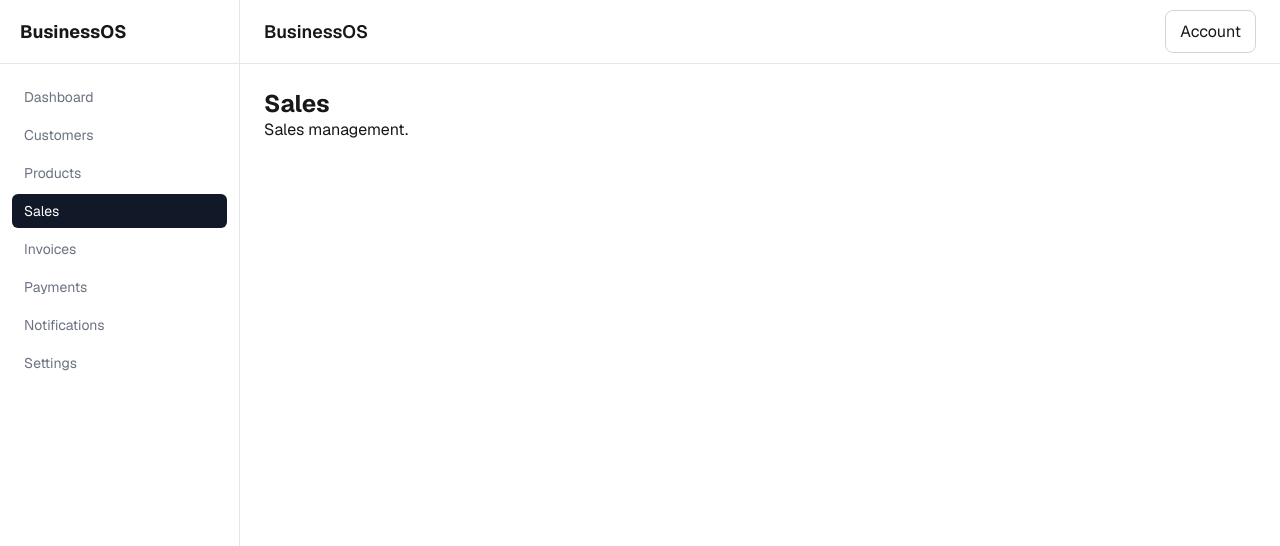
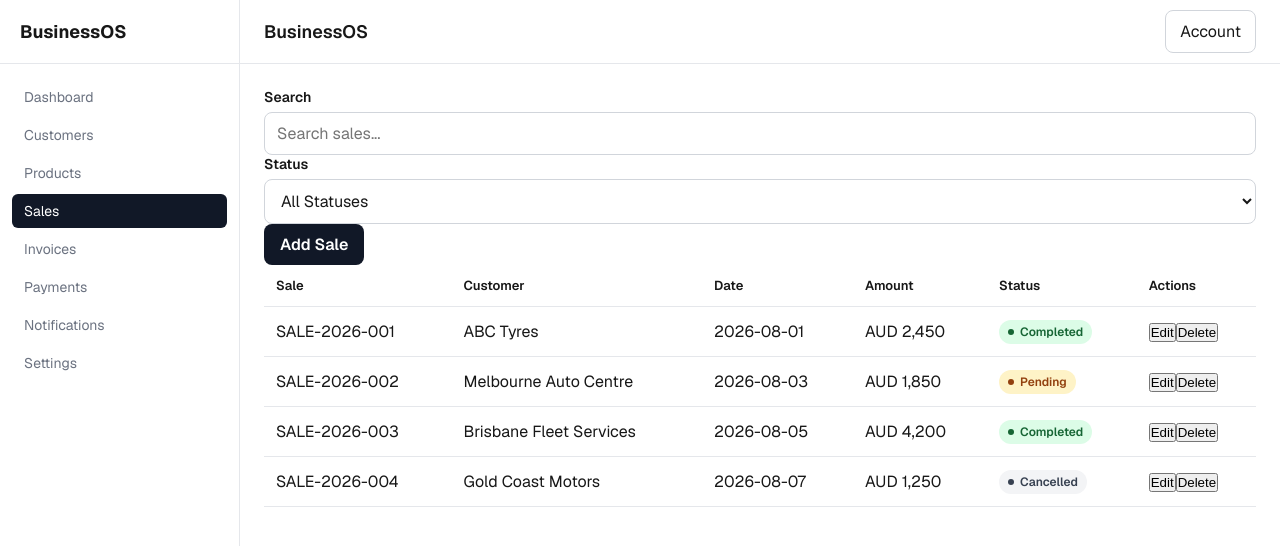
Before and after one commit to sathishbgit-source/businessos-ai, a Next.js app in the folder apps/web/: page /sales in a window 1280 px wide. Shown: the top 546 px of the page. Built offline with nearby package versions, Linux system fonts and the light colour scheme.

Commit message:
feat: add sales management module

```diff
--- a/apps/web/app/(dashboard)/sales/page.tsx
+++ b/apps/web/app/(dashboard)/sales/page.tsx
@@ -1,8 +1,95 @@
+"use client";
+
+import { useState } from "react";
+import { SalesHeader } from "@/components/sales/SalesHeader";
+import { SalesTable } from "@/components/sales/SalesTable";
+import type {
+  Sale,
+  SaleStatus,
+} from "@/components/sales/data/sales-data";
+import { useSalesStore } from "@/lib/store/sales-store";
+
 export default function SalesPage() {
+  const [search, setSearch] = useState("");
+  const [statusFilter, setStatusFilter] = useState<
+    SaleStatus | "all"
+  >("all");
+
+  const sales = useSalesStore((state) => state.sales);
+  const isLoading = useSalesStore((state) => state.isLoading);
+  const error = useSalesStore((state) => state.error);
+  const addSale = useSalesStore((state) => state.addSale);
+  const updateSale = useSalesStore((state) => state.updateSale);
+  const deleteSale = useSalesStore((state) => state.deleteSale);
+  const clearError = useSalesStore((state) => state.clearError);
+
+  const query = search.trim().toLowerCase();
+
+  const filteredSales = sales.filter((sale) => {
+    const matchesSearch =
+      !query ||
+      [
+        sale.saleNumber,
+        sale.customer,
+        sale.saleDate,
+        sale.currency,
+      ].some((value) => value.toLowerCase().includes(query));
+
+    const matchesStatus =
+      statusFilter === "all" || sale.status === statusFilter;
+
+    return matchesSearch && matchesStatus;
+  });
+
+  const handleAddSale = () => {
+    addSale({
+      saleNumber: "SALE-2026-NEW",
+      customer: "New Customer",
+      saleDate: "2026-08-10",
+      amount: 1000,
+      currency: "AUD",
+      status: "pending",
+    });
+  };
+
+  const handleEditSale = (sale: Sale) => {
+    updateSale(sale.id, {
+      status: sale.status === "pending" ? "completed" : sale.status,
+    });
+  };
+
+  const handleDeleteSale = (sale: Sale) => {
+    deleteSale(sale.id);
+  };
+
   return (
-    <section>
-      <h2>Sales</h2>
-      <p>Sales management.</p>
+    <section className="space-y-6">
+      <SalesHeader
+        search={search}
+        statusFilter={statusFilter}
+        onSearchChange={setSearch}
+        onStatusFilterChange={setStatusFilter}
+        onAddSale={handleAddSale}
+      />
+
+      {error ? (
+        <div role="alert">
+          <p>{error}</p>
+          <button type="button" onClick={clearError}>
+            Dismiss
+          </button>
+        </div>
+      ) : null}
+
+      {isLoading ? (
+        <p>Loading sales...</p>
+      ) : (
+        <SalesTable
+          sales={filteredSales}
+          onEditSale={handleEditSale}
+          onDeleteSale={handleDeleteSale}
+        />
+      )}
     </section>
   );
 }
--- /dev/null
+++ b/apps/web/components/sales/SalesHeader.tsx
@@ -0,0 +1,53 @@
+"use client";
+
+import { Button, Input, Select } from "@/components/ui";
+import type { SaleStatus } from "@/components/sales/data/sales-data";
+
+interface SalesHeaderProps {
+  search: string;
+  statusFilter: SaleStatus | "all";
+  onSearchChange: (value: string) => void;
+  onStatusFilterChange: (value: SaleStatus | "all") => void;
+  onAddSale: () => void;
+}
+
+const statusOptions = [
+  { value: "all", label: "All Statuses" },
+  { value: "pending", label: "Pending" },
+  { value: "completed", label: "Completed" },
+  { value: "cancelled", label: "Cancelled" },
+];
+
+export function SalesHeader({
+  search,
+  statusFilter,
+  onSearchChange,
+  onStatusFilterChange,
+  onAddSale,
+}: SalesHeaderProps) {
+  return (
+    <div className="flex flex-col gap-4 md:flex-row md:items-end md:justify-between">
+      <div className="flex flex-1 flex-col gap-4 md:flex-row">
+        <Input
+          label="Search"
+          value={search}
+          placeholder="Search sales..."
+          onChange={(event) => onSearchChange(event.target.value)}
+        />
+
+        <Select
+          label="Status"
+          value={statusFilter}
+          options={statusOptions}
+          onChange={(event) =>
+            onStatusFilterChange(event.target.value as SaleStatus | "all")
+          }
+        />
+      </div>
+
+      <Button type="button" onClick={onAddSale}>
+        Add Sale
+      </Button>
+    </div>
+  );
+}
--- /dev/null
+++ b/apps/web/components/sales/SalesTable.tsx
@@ -0,0 +1,65 @@
+"use client";
+
+import { StatusBadge, Table } from "@/components/ui";
+import type { Sale } from "@/components/sales/data/sales-data";
+
+interface SalesTableProps {
+  sales: Sale[];
+  onEditSale: (sale: Sale) => void;
+  onDeleteSale: (sale: Sale) => void;
+}
+
+export function SalesTable({
+  sales,
+  onEditSale,
+  onDeleteSale,
+}: SalesTableProps) {
+  const columns = [
+    {
+      key: "saleNumber",
+      header: "Sale",
+    },
+    {
+      key: "customer",
+      header: "Customer",
+    },
+    {
+      key: "saleDate",
+      header: "Date",
+    },
+    {
+      key: "amount",
+      header: "Amount",
+      render: (sale: Sale) =>
+        `${sale.currency} ${sale.amount.toLocaleString()}`,
+    },
+    {
+      key: "status",
+      header: "Status",
+      render: (sale: Sale) => <StatusBadge status={sale.status} />,
+    },
+    {
+      key: "actions",
+      header: "Actions",
+      render: (sale: Sale) => (
+        <div className="flex gap-2">
+          <button type="button" onClick={() => onEditSale(sale)}>
+            Edit
+          </button>
+          <button type="button" onClick={() => onDeleteSale(sale)}>
+            Delete
+          </button>
+        </div>
+      ),
+    },
+  ];
+
+  return (
+    <Table
+      columns={columns}
+      data={sales}
+      getRowKey={(sale) => sale.id}
+      emptyMessage="No sales found."
+    />
+  );
+}
--- /dev/null
+++ b/apps/web/components/sales/data/sales-data.ts
@@ -0,0 +1,53 @@
+export type SaleStatus =
+  | "pending"
+  | "completed"
+  | "cancelled";
+
+export interface Sale {
+  id: string;
+  saleNumber: string;
+  customer: string;
+  saleDate: string;
+  amount: number;
+  currency: string;
+  status: SaleStatus;
+}
+
+export const salesData: Sale[] = [
+  {
+    id: "sale-001",
+    saleNumber: "SALE-2026-001",
+    customer: "ABC Tyres",
+    saleDate: "2026-08-01",
+    amount: 2450,
+    currency: "AUD",
+    status: "completed",
+  },
+  {
+    id: "sale-002",
+    saleNumber: "SALE-2026-002",
+    customer: "Melbourne Auto Centre",
+    saleDate: "2026-08-03",
+    amount: 1850,
+    currency: "AUD",
+    status: "pending",
+  },
+  {
+    id: "sale-003",
+    saleNumber: "SALE-2026-003",
+    customer: "Brisbane Fleet Services",
+    saleDate: "2026-08-05",
+    amount: 4200,
+    currency: "AUD",
+    status: "completed",
+  },
+  {
+    id: "sale-004",
+    saleNumber: "SALE-2026-004",
+    customer: "Gold Coast Motors",
+    saleDate: "2026-08-07",
+    amount: 1250,
+    currency: "AUD",
+    status: "cancelled",
+  },
+];
--- /dev/null
+++ b/apps/web/lib/store/sales-store.ts
@@ -0,0 +1,73 @@
+import { create } from "zustand";
+import type { Sale } from "@/components/sales/data/sales-data";
+import { salesData } from "@/components/sales/data/sales-data";
+
+interface AddSaleInput {
+  saleNumber: string;
+  customer: string;
+  saleDate: string;
+  amount: number;
+  currency: string;
+  status: Sale["status"];
+}
+
+interface UpdateSaleInput {
+  saleNumber?: string;
+  customer?: string;
+  saleDate?: string;
+  amount?: number;
+  currency?: string;
+  status?: Sale["status"];
+}
+
+interface SalesState {
+  sales: Sale[];
+  isLoading: boolean;
+  error: string | null;
+  addSale: (sale: AddSaleInput) => void;
+  updateSale: (id: string, updates: UpdateSaleInput) => void;
+  deleteSale: (id: string) => void;
+  clearError: () => void;
+}
+
+export const useSalesStore = create<SalesState>((set) => ({
+  sales: salesData,
+  isLoading: false,
+  error: null,
+
+  addSale: (sale) =>
+    set((state) => ({
+      sales: [
+        ...state.sales,
+        {
+          ...sale,
+          id: `sale-${Date.now()}`,
+        },
+      ],
+      error: null,
+    })),
+
+  updateSale: (id, updates) =>
+    set((state) => ({
+      sales: state.sales.map((sale) =>
+        sale.id === id
+          ? {
+              ...sale,
+              ...updates,
+            }
+          : sale,
+      ),
+      error: null,
+    })),
+
+  deleteSale: (id) =>
+    set((state) => ({
+      sales: state.sales.filter((sale) => sale.id !== id),
+      error: null,
+    })),
+
+  clearError: () =>
+    set({
+      error: null,
+    }),
+}));
```
